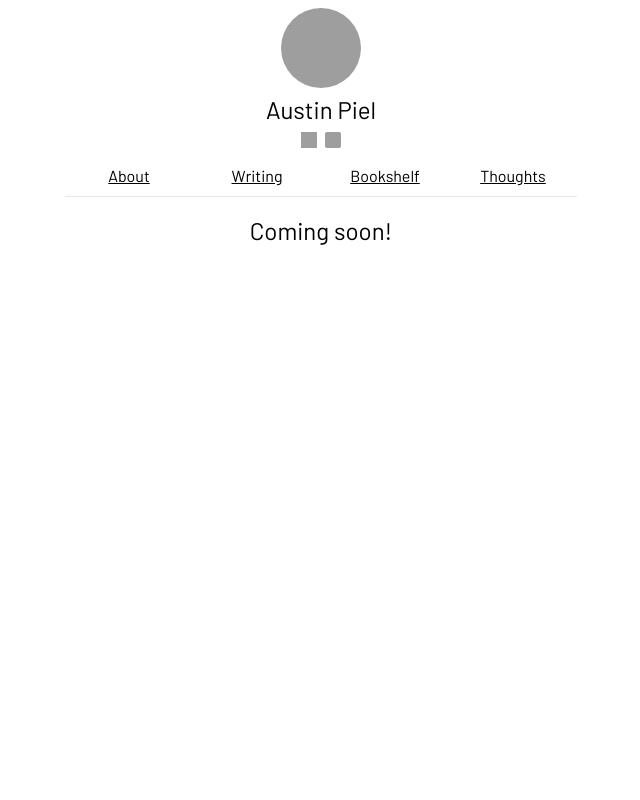
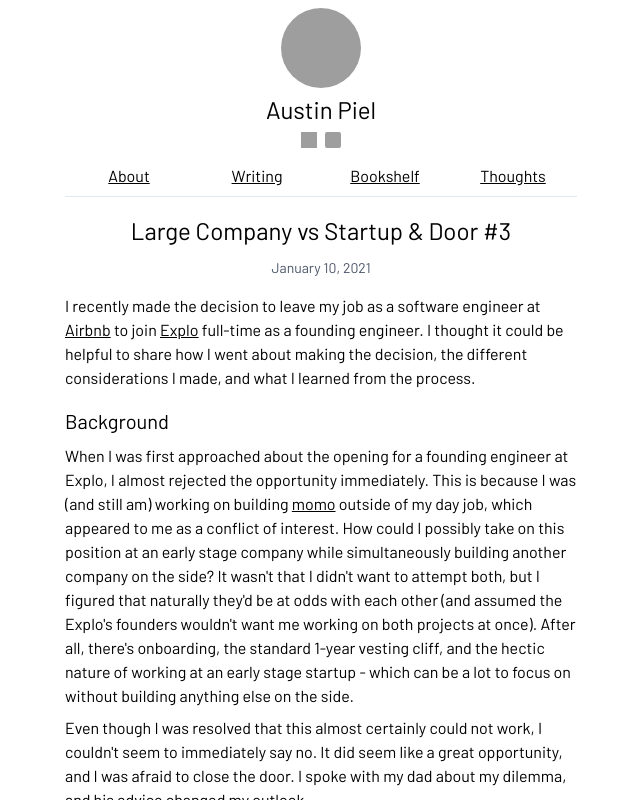
Before and after one commit to apiel51/austinnick.blog, a Next.js app: page /writing/1 in a window 1280 px wide. Shown: the whole page, without its empty margins (319-959 px from the left). Built offline with nearby package versions, Linux system fonts and the light colour scheme; grey boxes are pictures that could not be loaded.

Commit message:
First blog post :D

```diff
--- /dev/null
+++ b/components/writing/PostBody.tsx
@@ -0,0 +1,16 @@
+import { FunctionComponent } from "react";
+
+type Props = {
+  header?: string;
+};
+
+const PostBody: FunctionComponent<Props> = function ({ children, header }) {
+  return (
+    <div className="my-4">
+      {header && <div className="text-xl mb-2">{header}</div>}
+      {children}
+    </div>
+  );
+};
+
+export default PostBody;
--- /dev/null
+++ b/components/writing/PostHeader.tsx
@@ -0,0 +1,13 @@
+type Props = {
+  date: string;
+  title: string;
+};
+
+export default function Post1({ date, title }: Props) {
+  return (
+    <div className="text-center mb-4">
+      <div className="text-2xl">{title}</div>
+      <div className="pt-2 text-sm text-gray-700">{date}</div>
+    </div>
+  );
+}
--- a/components/writing/index.tsx
+++ b/components/writing/index.tsx
@@ -5,13 +5,11 @@ export default function Bookshelf() {
   return (
     <div className="pb-8">
       <div>
-        <ComingSoon />
         <PostRow
           title="Large Company vs Startup & Door #3"
-          date="11/30/20"
+          date="01/10/21"
           caption="How I navigated a difficult career choice and what I learned along the way."
           id={1}
-          published={false}
         />
       </div>
     </div>
--- /dev/null
+++ b/components/writing/posts/Post1.tsx
@@ -0,0 +1,147 @@
+import PostHeader from "components/writing/PostHeader";
+import PostBody from "components/writing/PostBody";
+
+export default function Post1() {
+  return (
+    <>
+      <PostHeader
+        title="Large Company vs Startup & Door #3"
+        date="January 10, 2021"
+      />
+      <PostBody>
+        I recently made the decision to leave my job as a software engineer at{" "}
+        <a
+          className="underline"
+          aria-label="Airbnb link"
+          href="https://www.airbnb.com/"
+          target="_blank"
+        >
+          Airbnb
+        </a>{" "}
+        to join{" "}
+        <a
+          className="underline"
+          aria-label="Explo link"
+          href="https://explo.co/"
+          target="_blank"
+        >
+          Explo
+        </a>{" "}
+        full-time as a founding engineer. I thought it could be helpful to share
+        how I went about making the decision, the different considerations I
+        made, and what I learned from the process.
+      </PostBody>
+      <PostBody header="Background">
+        <div>
+          When I was first approached about the opening for a founding engineer
+          at Explo, I almost rejected the opportunity immediately. This is
+          because I was (and still am) working on building{" "}
+          <a
+            className="underline"
+            aria-label="momo link"
+            href="https://www.momo.credit/"
+            target="_blank"
+          >
+            momo
+          </a>{" "}
+          outside of my day job, which appeared to me as a conflict of interest.
+          How could I possibly take on this position at an early stage company
+          while simultaneously building another company on the side? It wasn't
+          that I didn't want to attempt both, but I figured that naturally
+          they'd be at odds with each other (and assumed the Explo's founders
+          wouldn't want me working on both projects at once). After all, there's
+          onboarding, the standard 1-year vesting cliff, and the hectic nature
+          of working at an early stage startup - which can be a lot to focus on
+          without building anything else on the side.
+        </div>
+        <div className="mt-2">
+          Even though I was resolved that this almost certainly could not work,
+          I couldn't seem to immediately say no. It did seem like a great
+          opportunity, and I was afraid to close the door. I spoke with my dad
+          about my dilemma, and his advice changed my outlook.
+        </div>
+      </PostBody>
+      <PostBody header="Door #3">
+        I have a habit of viewing things as black and white once I understand
+        the premise of a decision. So, when this Explo opportunity came around,
+        I viewed myself as having 2 "doors" to choose from:
+        <div className="my-2">
+          <div className="ml-4">
+            1. Say no to Explo, stay at Airbnb, and continue to work on momo on
+            the side
+          </div>
+          <div className="ml-4">
+            2. Say yes to Explo, leave my job at Airbnb, and quit working on
+            momo
+          </div>
+        </div>
+        My dad explained that there's actually a third option,{" "}
+        <span className="font-semibold">Door #3</span>, which is to{" "}
+        <span className="font-semibold">
+          gather more information before making a decision
+        </span>
+        . When I analyzed my decision-making process, much of it was based on
+        assumptions. I <span className="italic">assumed</span> that Explo
+        wouldn't want me working on momo, and even if they did, I{" "}
+        <span className="italic">assumed</span> that the precarity of momo
+        taking off would leave too much up in the air for me to provide a solid
+        long-term commitment (even deeper, I{" "}
+        <span className="italic">assumed</span> that a relatively long-term
+        commitment to Explo was necessary for this to work). I decided to
+        discuss my situation with the founders instead of stick with these
+        assumptions. I'm glad I did - turns out all of my assumptions were
+        unfounded.
+      </PostBody>
+      <PostBody header="Established Company vs Startup">
+        Once I spoke with the founders and discovered that my assumptions
+        regarding Explo/momo were untrue, I began to think about whether
+        pursuing this opportunity was the right choice. The big question in my
+        mind was:{" "}
+        <span className="font-semibold">
+          Which opportunity will allow me to grow the most?
+        </span>{" "}
+        In my mind, growth as an engineer has two dimensions:
+        <div className="my-2">
+          <div className="ml-4">
+            1. Vertical growth (i.e. going <span className="italic">deep</span>)
+          </div>
+          <div className="ml-4">
+            2. Horizontal growth (i.e. going{" "}
+            <span className="italic">broad</span>)
+          </div>
+        </div>
+        I asked a few mentors for guidance prior to making a decision, and one
+        point resounded: Larger companies are better for vertical growth, and
+        startups are better for horizontal growth. This made sense to me. On the
+        whole, I think this tends to be true. But by thinking through my own
+        situation, something else became clear:{" "}
+        <span className="font-semibold">
+          I was focused on the <span className="italic">idea</span> of a large
+          company vs startup instead of my{" "}
+          <span className="italic">personal circumstance</span>
+        </span>
+        . I switched from "Large company vs Startup" to "Airbnb vs Explo". I
+        wasn't comparing the two companies, but rather comparing the
+        opportunities I had at each company. I won't get into the details here,
+        but when I began thinking this way, I was able to reach a decision
+        fairly quickly.
+      </PostBody>
+      <PostBody header="Conclusion">
+        I learned a lot from this experience and hope to utilize these learnings
+        when making decisions in the future. Combining these principles with the{" "}
+        <a
+          className="underline"
+          aria-label="Regret Minimization Framework link"
+          href="https://www.youtube.com/watch?v=jwG_qR6XmDQ&ab_channel=MickyThompson"
+          target="_blank"
+        >
+          Regret Minimization Framework
+        </a>{" "}
+        provides a solid foundation for making good choices. If you found this
+        post interesting, have any questions, or just want to chat, feel free to
+        shoot me an email at apiel51@gmail.com (I respond to all personal emails
+        :-) ).
+      </PostBody>
+    </>
+  );
+}
--- /dev/null
+++ b/components/writing/posts/index.tsx
@@ -0,0 +1,3 @@
+import Post1 from "./Post1";
+
+export default [Post1];
--- a/pages/writing/[pid].tsx
+++ b/pages/writing/[pid].tsx
@@ -1,15 +1,16 @@
 import { useRouter } from "next/router";
 
 import Page from "components/shared/Page";
-import ComingSoon from "components/shared/ComingSoon";
+import posts from "components/writing/posts";
 
 export default function Post() {
   const router = useRouter();
   const { pid } = router.query;
+  const CurrentPost = posts[Number(pid) - 1];
 
   return (
     <Page>
-      <ComingSoon />
+      <CurrentPost />
     </Page>
   );
 }
```
